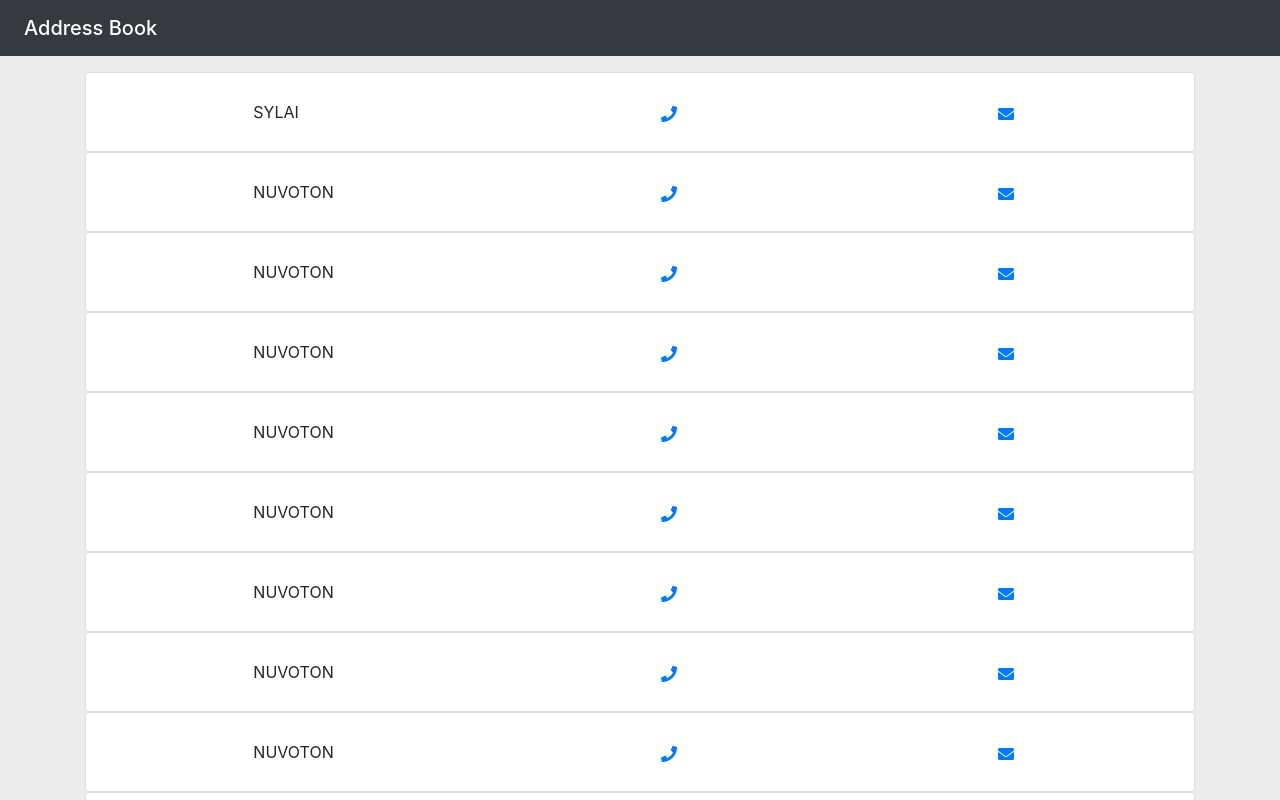
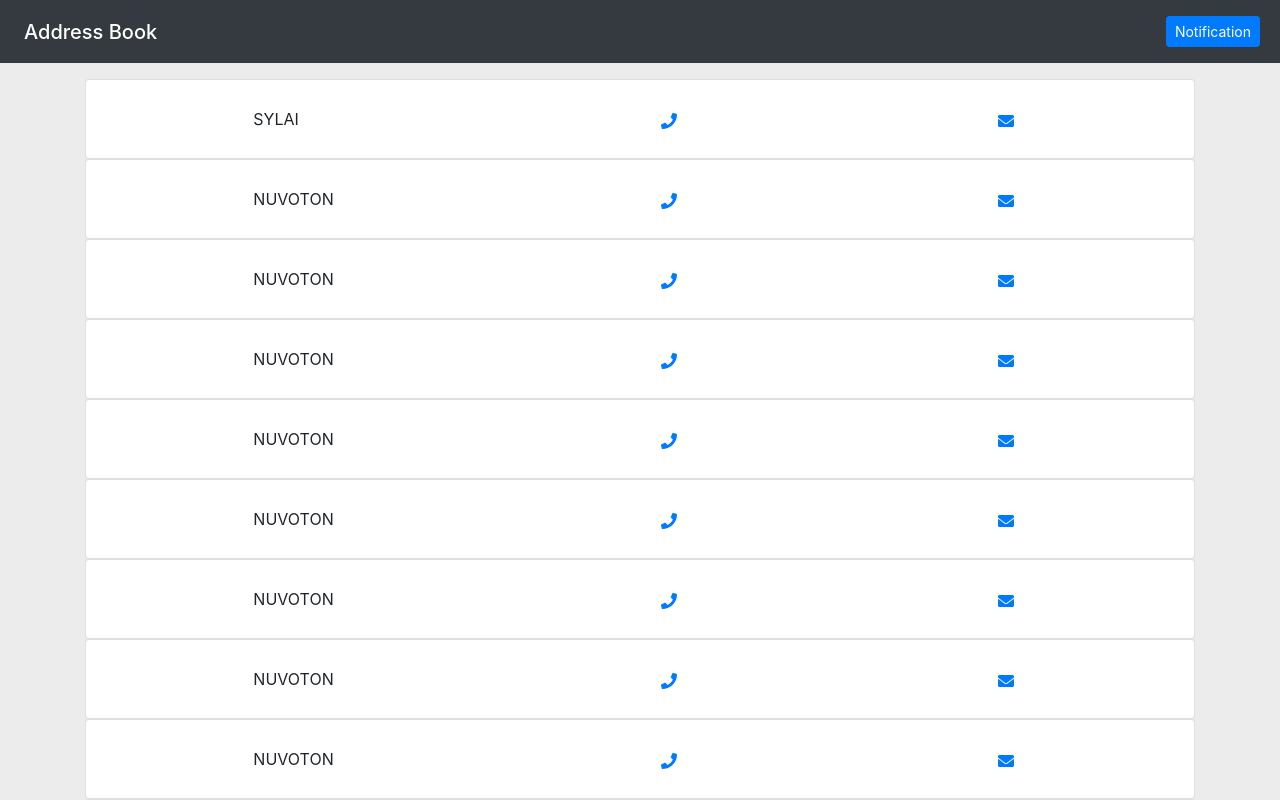
Before and after one commit to xyuanlai/addressbook, a plain HTML site: page index.html in a window 1280 px wide. Shown: the top 800 px of the page. Drawn offline with Linux system fonts and the light colour scheme.

Commit message:
Update index.html

```diff
--- a/index.html
+++ b/index.html
@@ -19,6 +19,9 @@
 <body>
   <nav class="navbar navbar-dark bg-dark">
     <span class="navbar-brand ml-2 mb-0 h1">Address Book</span>
+    <div>
+      <button class="btn btn-sm btn-primary my-2 mr-1" type="button" onclick="displayNotification()">Notification</button>
+    </div>
   </nav>
   <div class="container mt-3" id="app">
     <div class="card" v-for="contact in contacts">
```
